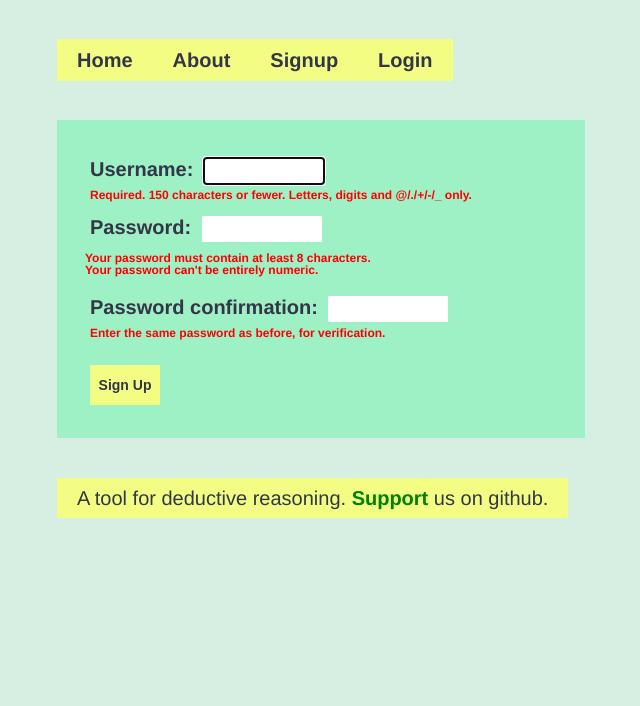
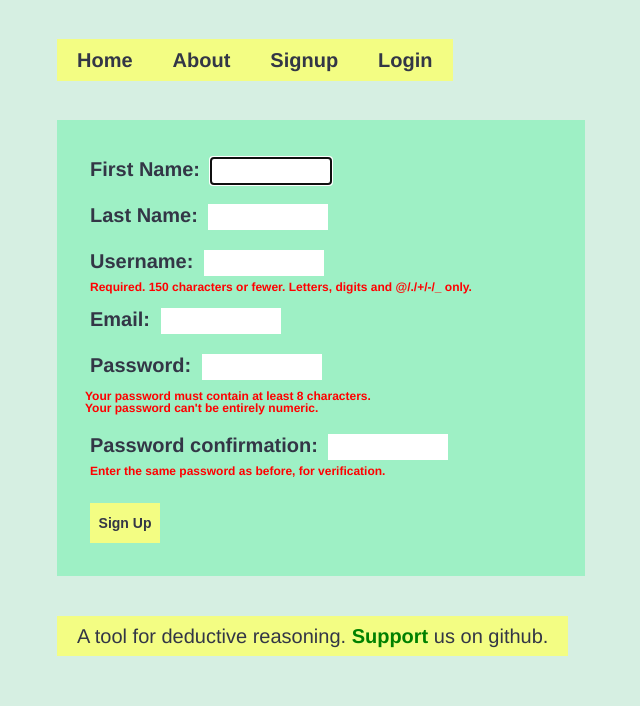
Before and after one commit to lyk2018-python/deductive-reasoning, a Django app: page /accounts/signup/ in a window 1280 px wide. Shown: the part 105-811 px from the top of the page, without its empty margins (143-783 px from the left). Before the commit the page ends 623 px from the top, so only its background shows below. Run offline with Django 3.2, Linux system fonts and the light colour scheme.

Commit message:
Add CustomUserForm to save first name etc.

```diff
--- a/deductivereasoning/accounts/forms.py
+++ b/deductivereasoning/accounts/forms.py
@@ -0,0 +1,54 @@
+from django.contrib.auth.forms import UserCreationForm
+from django.contrib.auth.models import User
+from django import forms
+from django.core.exceptions import ValidationError
+
+
+class CustomUserCreationForm(forms.Form):
+
+	first_name = forms.CharField(label='Enter First Name', max_length=150)
+	last_name = forms.CharField(label='Enter Last Name', max_length=150)
+	username = forms.CharField(label='Enter Username', min_length=4, max_length=150)
+	email = forms.EmailField(label='Enter email')
+	password1 = forms.CharField(label='Enter password', widget=forms.PasswordInput)
+	password2 = forms.CharField(label='Confirm password', widget=forms.PasswordInput)
+
+	def clean_first_name(self):
+		first_name = self.cleaned_data['first_name'].lower()
+		return first_name
+
+	def clean_last_name(self):
+		last_name = self.cleaned_data['last_name'].lower()
+		return last_name
+
+	def clean_username(self):
+		username = self.cleaned_data['username'].lower()
+		r = User.objects.filter(username=username)
+		if r.count():
+			raise  ValidationError("Username already exists")
+		return username
+
+	def clean_email(self):
+		email = self.cleaned_data['email'].lower()
+		r = User.objects.filter(email=email)
+		if r.count():
+			raise  ValidationError("Email already exists")
+		return email
+
+	def clean_password2(self):
+		password1 = self.cleaned_data.get('password1')
+		password2 = self.cleaned_data.get('password2')
+
+		if password1 and password2 and password1 != password2:
+			raise ValidationError("Password don't match")
+		return password2
+
+	def save(self, commit=True):
+		user = User.objects.create_user(
+			self.cleaned_data['username'],
+			first_name=self.cleaned_data['first_name'],
+			last_name=self.cleaned_data['last_name'],
+			email=self.cleaned_data['email'],
+			password=self.cleaned_data['password1']
+			)
+		return user
--- a/deductivereasoning/accounts/views.py
+++ b/deductivereasoning/accounts/views.py
@@ -2,20 +2,20 @@ from django.contrib.auth import login, authenticate
 from django.shortcuts import render, redirect
 from django.contrib.auth.forms import UserCreationForm
 from django.contrib.auth.models import User
+from .forms import CustomUserCreationForm
+from django.contrib import messages
 
 
 def signup(request):
     if request.method == 'POST':
-        form = UserCreationForm(request.POST)
+        form = CustomUserCreationForm(request.POST)
         if form.is_valid():
             form.save()
-            username = form.cleaned_data.get('username')
-            raw_password = form.cleaned_data.get('password1')
-            user = authenticate(username=username, password=raw_password)
+            user = authenticate(username=form.cleaned_data['username'], password=form.cleaned_data['password1'])
             login(request, user)
             return redirect('home')
     else:
-        form = UserCreationForm()
+        form = CustomUserCreationForm()
     return render(request, 'registration/signup.html', {'form': form})
 
 def profile(request, username):
--- a/deductivereasoning/templates/registration/signup.html
+++ b/deductivereasoning/templates/registration/signup.html
@@ -6,11 +6,33 @@
   <form method="post" class="box">
     {% csrf_token %}
     <div class="argument">
-	    <p>
+      {% if messages %}
+                  <ul>
+                      {% for message in messages %}
+                      <li>{{ message }}</li>
+                      {% endfor %}
+                  </ul>
+      {% endif %}
+      <p>
+        <label for="id_first_name">First Name:</label>
+        <input class="changeBox" type="text" name="first_name" maxlength="150" autofocus required id="id_first_name">
+        </br>
+      </p>
+      <p>
+        <label for="id_last_name">Last Name:</label>
+        <input class="changeBox" type="text" name="last_name" maxlength="150" autofocus required id="id_last_name">
+        </br>
+      </p>
+      <p>
         <label for="id_username">Username:</label>
-        <input class="changeBox" type="text" name="username" maxlength="150" autofocus required id="id_username">
+        <input class="changeBox" type="text" name="username" maxlength="150" minlength="4" autofocus required id="id_username">
         </br>
         <span class="helptext">Required. 150 characters or fewer. Letters, digits and @/./+/-/_ only.</span>
+      </p>
+       <p>
+        <label for="id_email">Email:</label>
+        <input class="changeBox" type="email" name="email" autofocus required id="id_email">
+        </br>
       </p>
 		  <p>
         <label for="id_password1">Password:</label>
@@ -29,7 +51,7 @@
         <span class="helptext">Enter the same password as before, for verification.</span>
       </p>
 	  </div>
-    <button type="submit" class="btnSubmit">Sign Up</button>
+    <button type="submit" name="submit" class="btnSubmit">Sign Up</button>
     {% if form.errors %}
         {% for field in form %}
             {% for error in field.errors %}
```
Also changed, not shown: deductivereasoning/templates/proposition_detail.html (+6 -4 lines).
